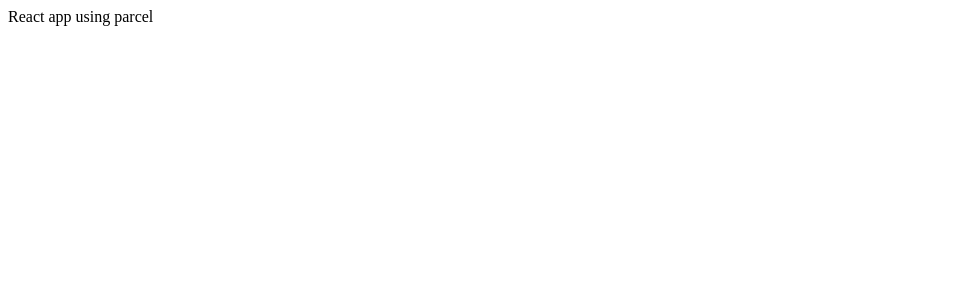
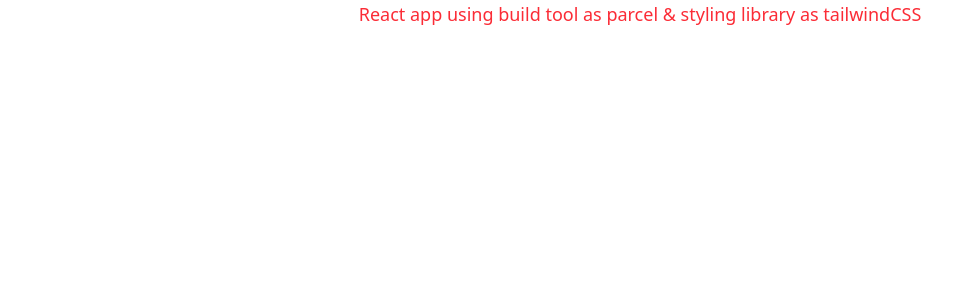
Before and after one commit to shubh27842/split-it, a React (Vite) app in the folder client/: page / in a window 1280 px wide. Shown: the top 300 px of the page, without its empty margins (0-976 px from the left). Built offline with nearby package versions, Linux system fonts and the light colour scheme.

Commit message:
main: tailwindCSS added

```diff
--- /dev/null
+++ b/client/index.css
@@ -0,0 +1 @@
+@import "tailwindcss";
--- a/client/index.html
+++ b/client/index.html
@@ -4,7 +4,7 @@
     <meta charset="UTF-8">
     <meta name="viewport" content="width=device-width, initial-scale=1.0">
     <title>Split It</title>
-    <link rel="stylesheet" href="style.css">
+    <link rel="stylesheet" href="./index.css" type="text/css">
 </head>
 <body>
     <div id="root"></div>
--- a/client/src/App.js
+++ b/client/src/App.js
@@ -4,8 +4,8 @@
 
 const App = () => {
     return(
-        <div>
-            React app using parcel
+        <div className="text-lg text-center text-red-500">
+            React app using build tool as parcel & styling library as tailwindCSS
         </div>
     )
 };
```
Also changed, not shown: client/package.json (+5 -2 lines), client/.postcssrc (added), client/style.css (deleted), 1 other file (tests, documents, lock files or other folders).
